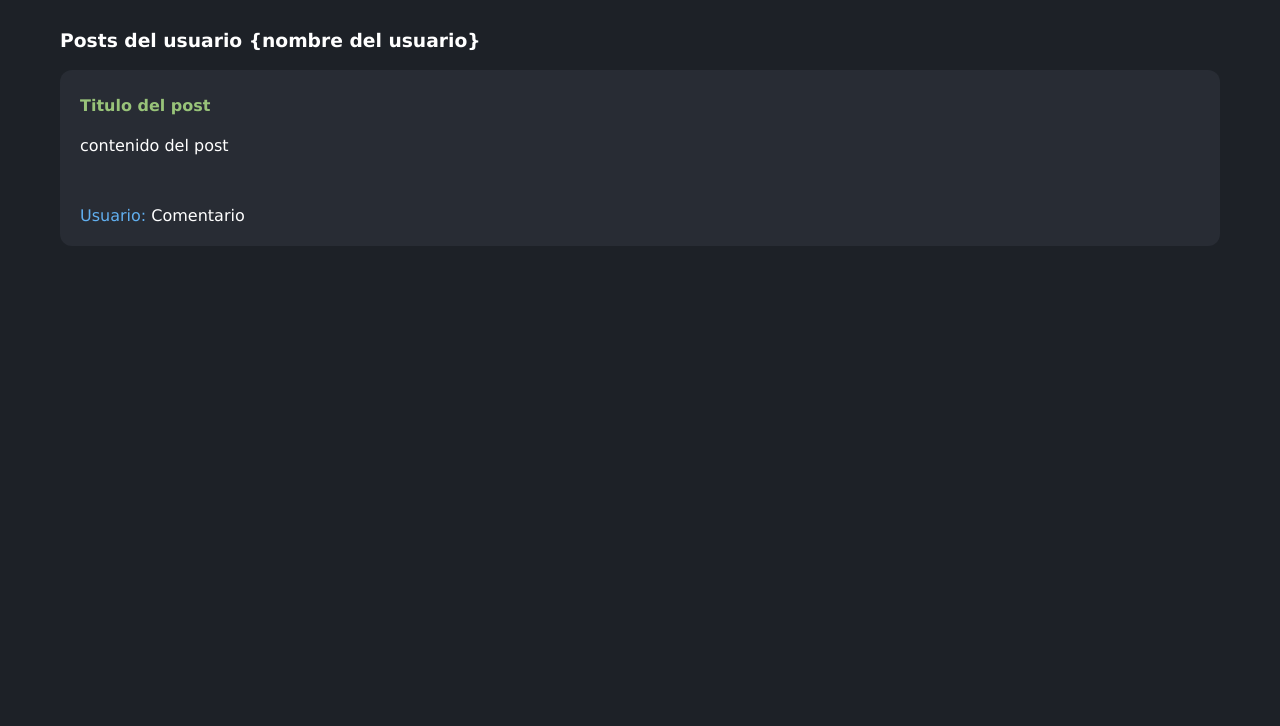
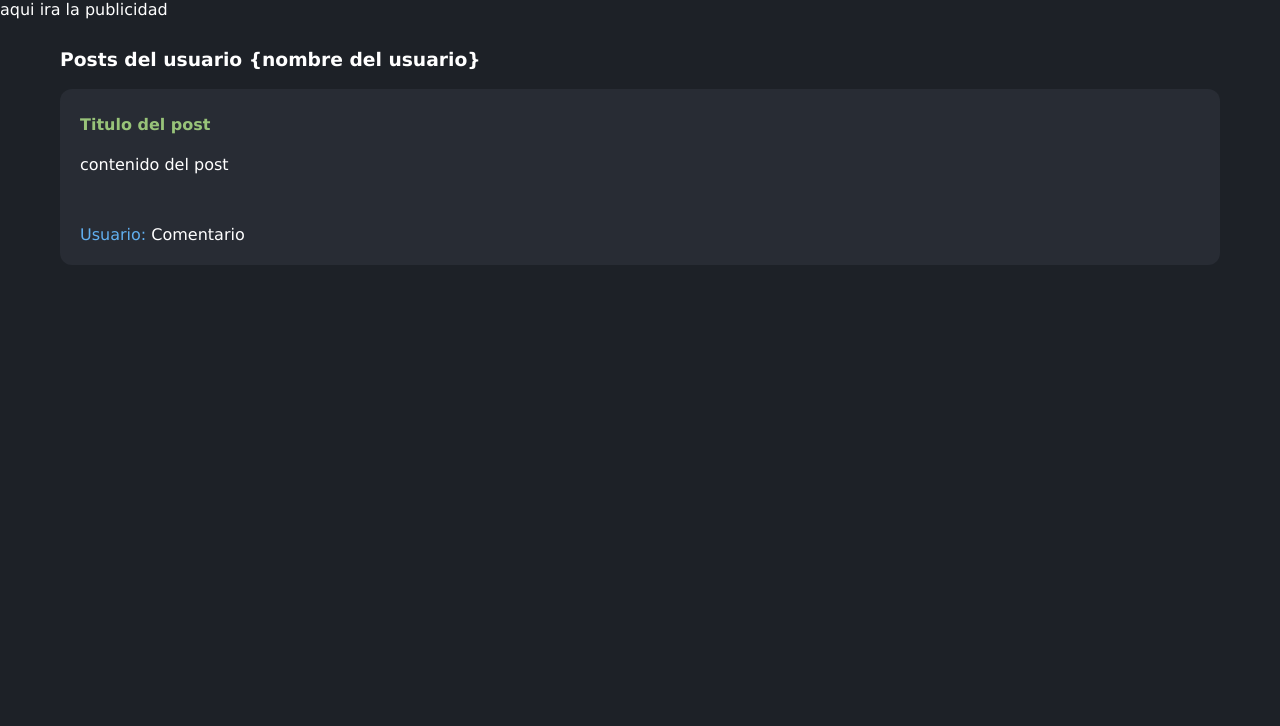
Before and after one commit to niknef/CursoGit-notas, a plain HTML site: page index.html in a window 1280 px wide. Shown: the part 74-800 px from the top of the page. Drawn offline with Linux system fonts and the light colour scheme; no server answers; a web font is replaced by a local one.

Commit message:
add adds html

```diff
--- a/index.html
+++ b/index.html
@@ -16,6 +16,9 @@
         <img class="logo" src="img/git.png">
         <h1>Blog Curso Git & Github</h1>
     </div>
+    <div>
+        aqui ira la publicidad
+    </div>
     <div class="container" id="content">
         <h3>Posts del usuario {nombre del usuario}</h3>
         <div class="post">
```
